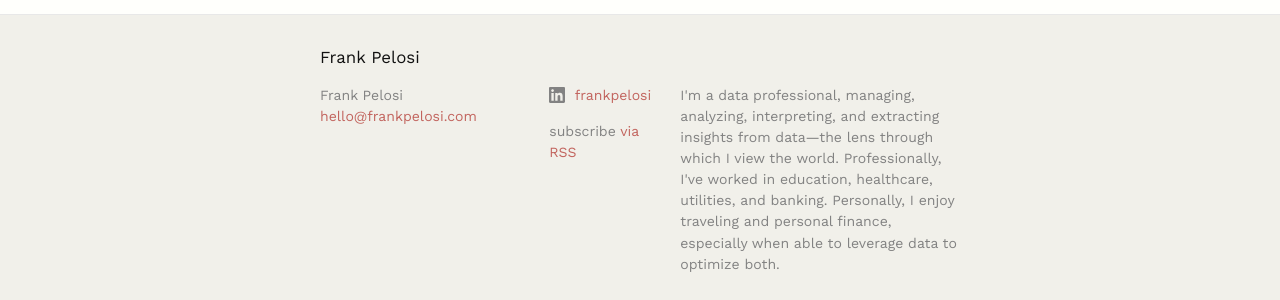
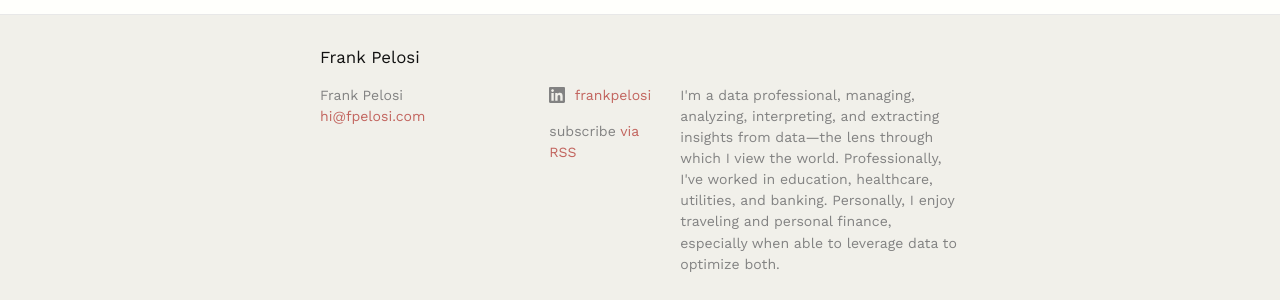
Before and after one commit to fpelosi/portfolio, a Jekyll site: the page built from index.md, in a window 1280 px wide. Shown: the part 1289-1589 px from the top of the page. Built offline with Jekyll 4.4.1, drawn with Linux system fonts in a browser that asks for light colours; emoji names are drawn with the system emoji font.

Commit message:
Update _config.yml

```diff
--- a/_config.yml
+++ b/_config.yml
@@ -19,11 +19,11 @@
 # in the templates via {{ site.myvariable }}.
 
 title: Frank Pelosi
-email: hello@frankpelosi.com
+email: hi@fpelosi.com
 description: "I'm a data professional, managing, analyzing, interpreting, and extracting insights from data—the lens through which I view the world. Professionally, I've worked in education, healthcare, utilities, and banking. Personally, I enjoy traveling and personal finance, especially when able to leverage data to optimize both."
 baseurl: "" # the subpath of your site, e.g. /blog
 url: "https://fpelosi.com" # the base hostname & protocol for your site, e.g. http://example.com
-linkedin_username:  frankpelosi
+linkedin_username: frankpelosi
 
 # Build settings
 # theme: minima
```
